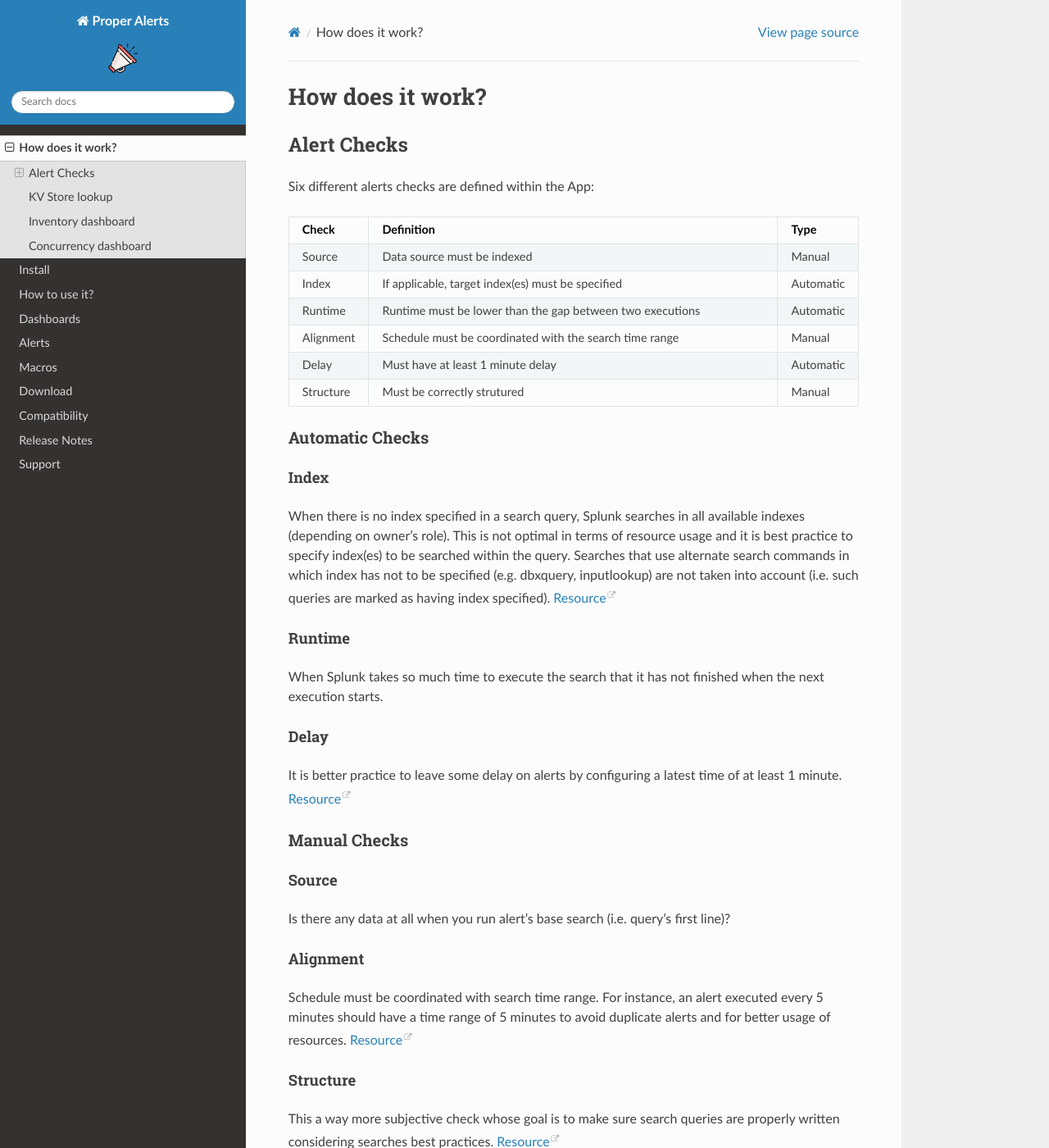
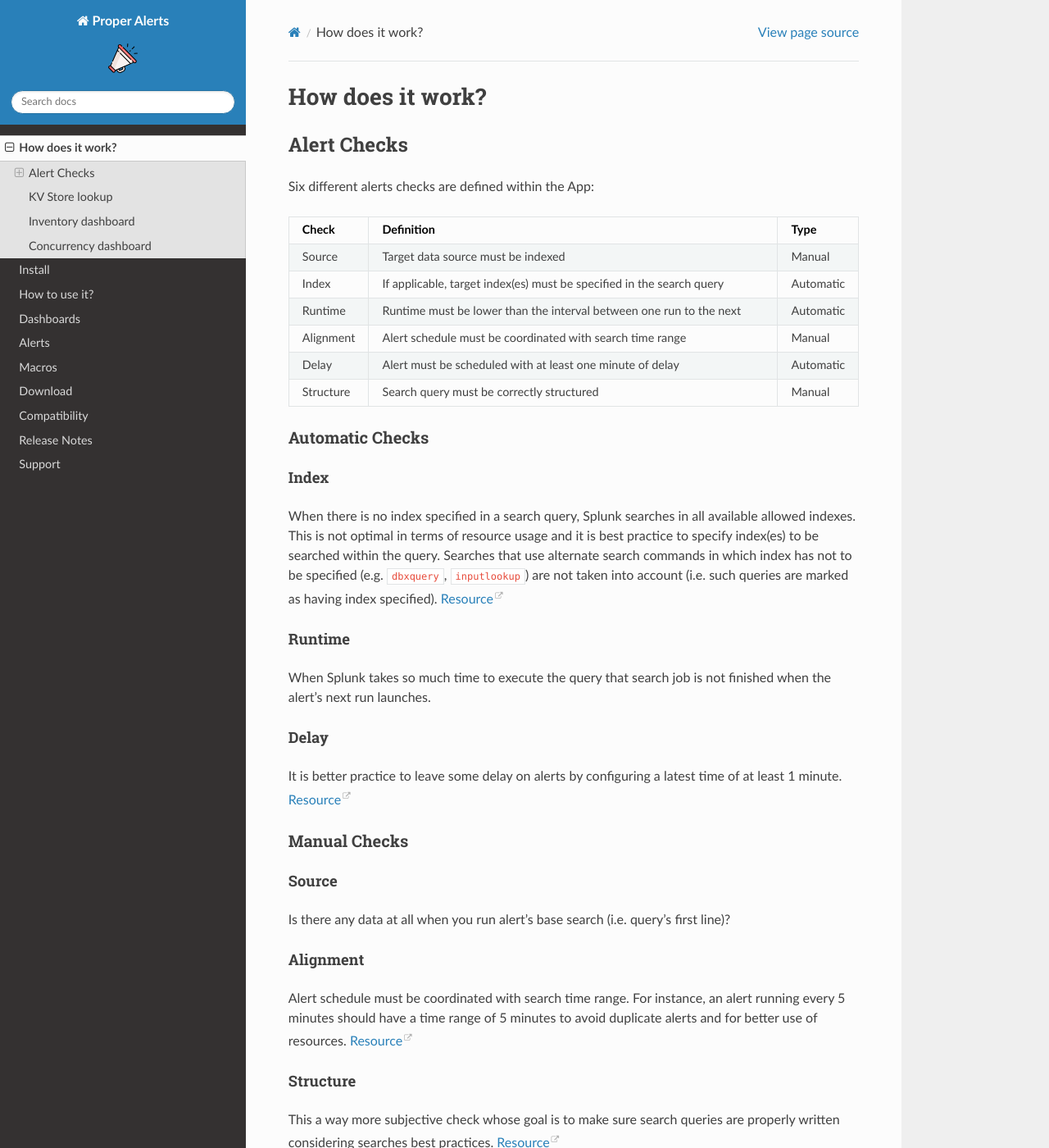
Before and after one commit to a-l-h/splunk-app-proper-alerts, a Sphinx documentation site: the page built from doc/overview.rst, in a window 1280 px wide and 1400 px high. Shown: the whole window at 82% size. Built offline with Sphinx 7.4.7 and the Read the Docs theme 2.0.0, drawn with Linux system fonts in a browser that asks for light colours; some of the changed text lies outside the part shown.

Commit message:
Update overview.rst

```diff
--- a/doc/overview.rst
+++ b/doc/overview.rst
@@ -14,22 +14,22 @@
      - Definition
      - Type
    * - Source
-     - Data source must be indexed
+     - Target data source must be indexed
      - Manual
    * - Index
-     - If applicable, target index(es) must be specified
+     - If applicable, target index(es) must be specified in the search query
      - Automatic
    * - Runtime
-     - Runtime must be lower than the gap between two executions
+     - Runtime must be lower than the interval between one run to the next
      - Automatic
    * - Alignment
-     - Schedule must be coordinated with the search time range
+     - Alert schedule must be coordinated with search time range
      - Manual
    * - Delay
-     - Must have at least 1 minute delay
+     - Alert must be scheduled with at least one minute of delay
      - Automatic
    * - Structure
-     - Must be correctly strutured
+     - Search query must be correctly structured
      - Manual
 
 Automatic Checks
@@ -38,13 +38,13 @@
 Index
 *****
 
-When there is no index specified in a search query, Splunk searches in all available indexes (depending on owner's role). This is not optimal in terms of resource usage and it is best practice to specify index(es) to be searched within the query.
-Searches that use alternate search commands in which index has not to be specified (e.g. dbxquery, inputlookup) are not taken into account (i.e. such queries are marked as having index specified). `Resource <https://docs.splunk.com/Documentation/Splunk/latest/Search/Writebettersearches#Restrict_searches_to_the_specific_index>`_
+When there is no index specified in a search query, Splunk searches in all available allowed indexes. This is not optimal in terms of resource usage and it is best practice to specify index(es) to be searched within the query.
+Searches that use alternate search commands in which index has not to be specified (e.g. ``dbxquery``, ``inputlookup``) are not taken into account (i.e. such queries are marked as having index specified). `Resource <https://docs.splunk.com/Documentation/Splunk/latest/Search/Writebettersearches#Restrict_searches_to_the_specific_index>`_
 
 Runtime
 *******
 
-When Splunk takes so much time to execute the search that it has not finished when the next execution starts.
+When Splunk takes so much time to execute the query that search job is not finished when the alert's next run launches.
 
 Delay
 *****
@@ -63,8 +63,8 @@
 Alignment
 *********
 
-Schedule must be coordinated with search time range.
-For instance, an alert executed every 5 minutes should have a time range of 5 minutes to avoid duplicate alerts and for better usage of resources. `Resource <https://docs.splunk.com/Documentation/Splunk/latest/Alert/AlertSchedulingBestPractices#Coordinate_an_alert_schedule_and_search_time_range>`_
+Alert schedule must be coordinated with search time range.
+For instance, an alert running every 5 minutes should have a time range of 5 minutes to avoid duplicate alerts and for better use of resources. `Resource <https://docs.splunk.com/Documentation/Splunk/latest/Alert/AlertSchedulingBestPractices#Coordinate_an_alert_schedule_and_search_time_range>`_
 
 Structure
 *********
@@ -78,13 +78,13 @@
 
 It checks for all enabled and scheduled alerts, perform the automatic checks and save results into a KV Store lookup.
 
-It performs CRUD (Create, read, update, and delete) operations to the KV store lookup:
+It performs CRUD (Create, Read, Update, and Delete) operations to the KV store lookup:
 
-- If the alert has been created since the last execution of the alert, a new entry is created
+- If the alert has been created since alert's last run, a new entry is created
 
-- If the alert has changed since the last exection of the alert, the entry is updated
+- If the alert has changed since alert's last run, the entry is updated
 
-- If the alert does not exist anymore since the last execution of the alert, the entry is deleted
+- If the alert does not exist anymore since alert's last run, the entry is deleted
 
 :ref:`Specifics<Update KV Store lookup>`
 
```
Also changed, not shown: other parts of doc/overview.rst (+2 -2 lines).
